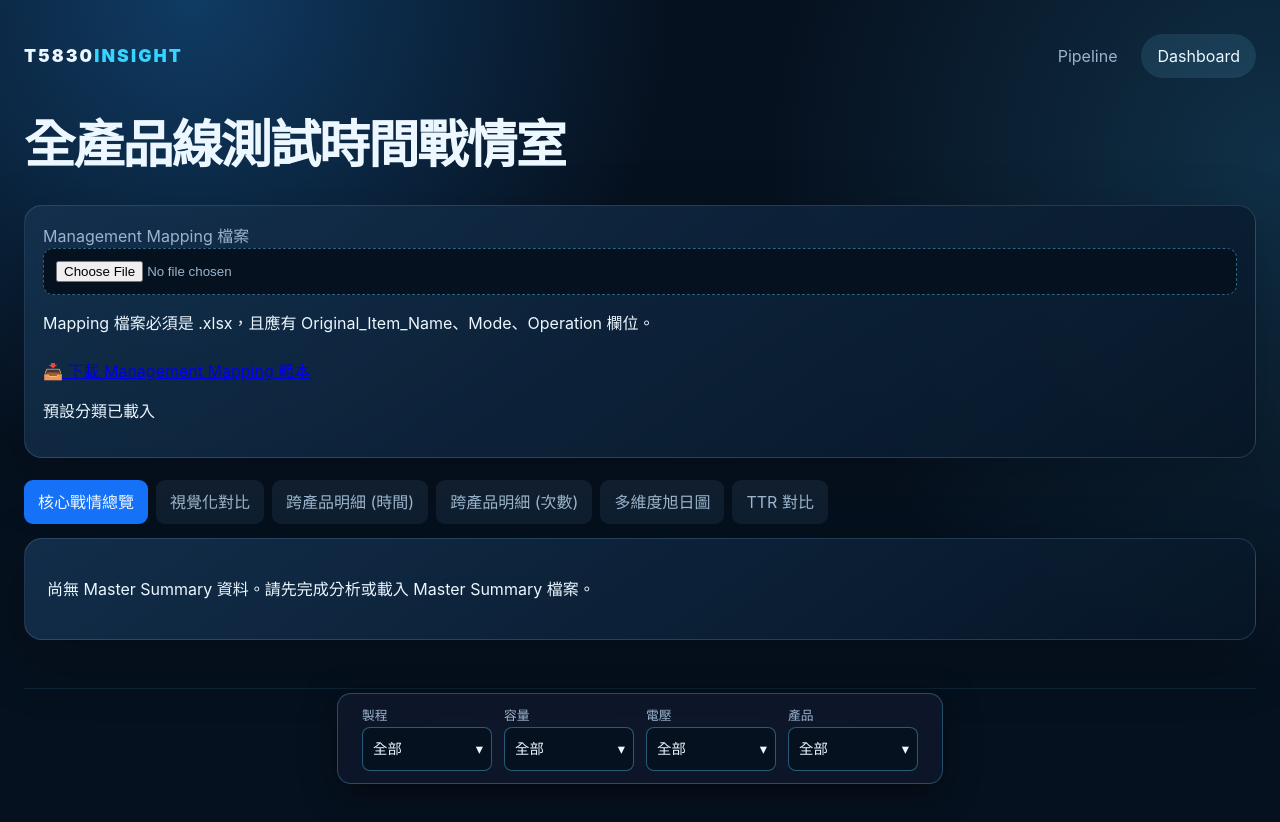
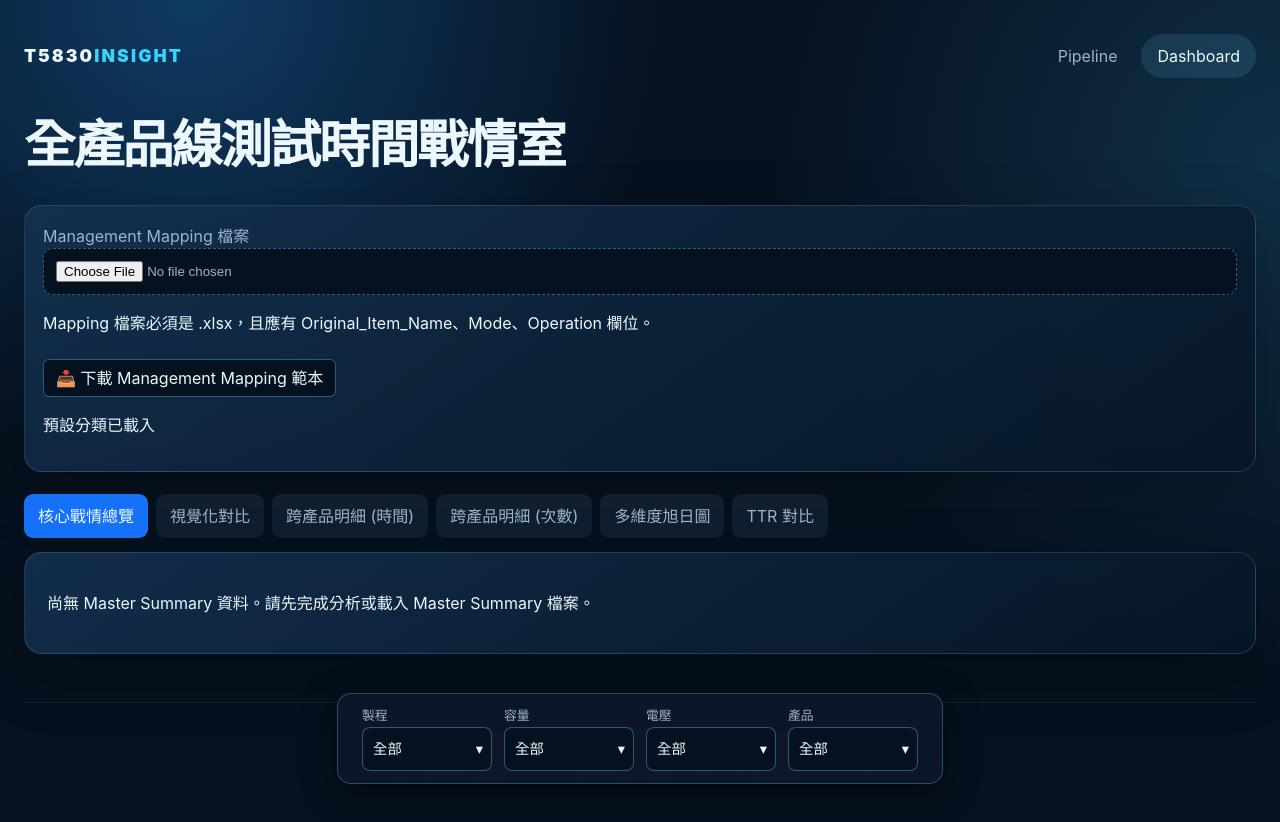
Before and after one commit to desmondlyu/PP00_portal, a React (Vite) app in the folder tool/T5830_TTO/: page / in a window 1280 px wide. Both pictures are taken after a click on the button "Dashboard". Shown: the top 822 px of the page. Built offline with nearby package versions, Linux system fonts and the light colour scheme.

Commit message:
update format of font

```diff
--- a/tool/T5830_TTO/src/features/dashboard/DashboardPage.tsx
+++ b/tool/T5830_TTO/src/features/dashboard/DashboardPage.tsx
@@ -11,6 +11,14 @@ import { TimeTab } from './TimeTab';
 import { TtrCompareTab } from './TtrCompareTab';
 
 const tabs = ['核心戰情總覽', '視覺化對比', '跨產品明細 (時間)', '跨產品明細 (次數)', '多維度旭日圖', 'TTR 對比'] as const;
+const downloadButtonStyle = {
+  padding: '6px 12px',
+  borderRadius: 6,
+  border: '1px solid rgba(88,202,255,.4)',
+  background: 'var(--surface)',
+  color: 'var(--ink)',
+  cursor: 'pointer'
+} as const;
 
 export function DashboardPage({ summaries }: { summaries: MasterSummaryRow[] }) {
   const [filters, setFilters] = useState<FilterValues>(allFilters);
@@ -93,8 +101,7 @@ export function DashboardPage({ summaries }: { summaries: MasterSummaryRow[] })
       )}
       {products.length > 0 && (
         <section aria-label="完整分析結構匯出" style={{ marginTop: 12 }}>
-          <button type="button" onClick={downloadAllAnalysisStructure}
-            style={{ padding: '6px 12px', borderRadius: 6, border: '1px solid rgba(88,202,255,.4)', background: 'var(--surface)', color: 'var(--ink)', cursor: 'pointer' }}>
+          <button type="button" onClick={downloadAllAnalysisStructure} style={downloadButtonStyle}>
             📦 匯出所有分析結構
           </button>
         </section>
@@ -102,7 +109,7 @@ export function DashboardPage({ summaries }: { summaries: MasterSummaryRow[] })
       <section aria-label="Mapping 檔案">
         <label>Management Mapping 檔案<input type="file" accept=".xlsx" onChange={(event) => updateMapping(event.target.files?.[0])} /></label>
         <p>Mapping 檔案必須是 .xlsx，且應有 Original_Item_Name、Mode、Operation 欄位。</p>
-        <a href="./Management_Mapping.xlsx" download style={{ display: 'inline-block', marginTop: 8 }}>
+        <a href="./Management_Mapping.xlsx" download style={{ ...downloadButtonStyle, display: 'inline-block', marginTop: 8, textDecoration: 'none' }}>
           📥 下載 Management Mapping 範本
         </a>
         {mappingStatus && <p role="status">{mappingStatus}</p>}
```
Also changed, not shown: 1 other file (tests, documents, lock files or other folders).
